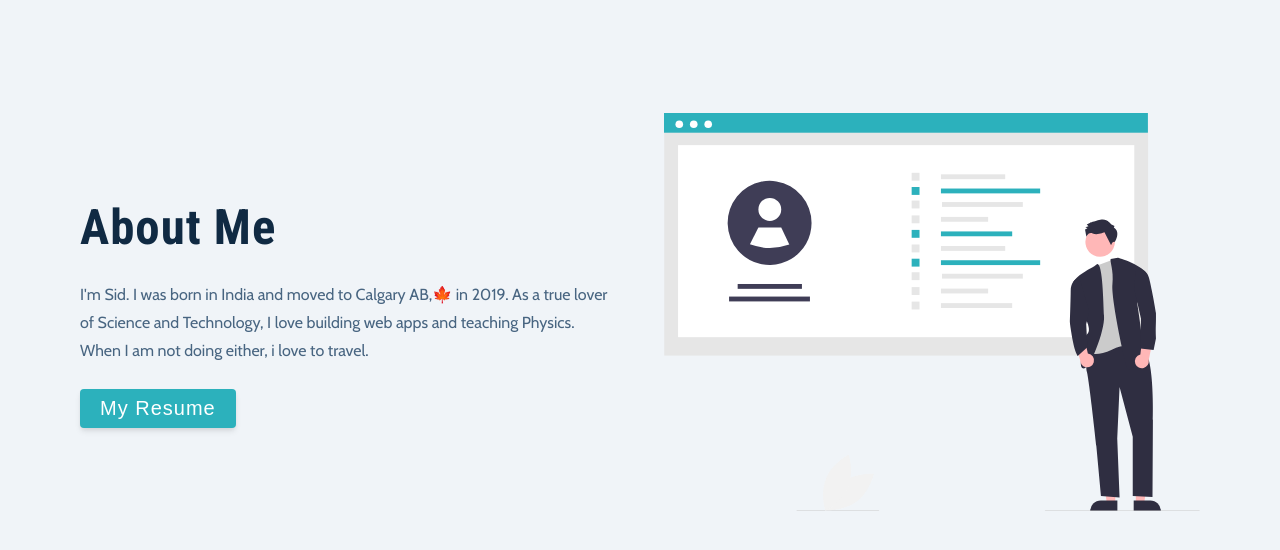
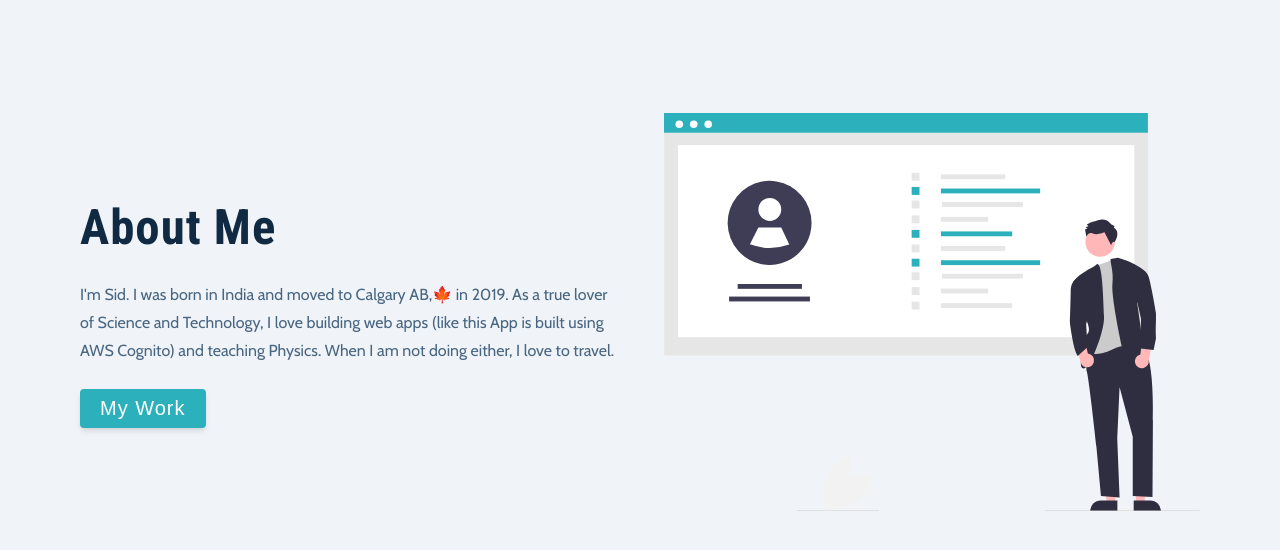
Before and after one commit to sidchopp/aws-amplify-static-website, a React (Create React App) app: page / in a window 1280 px wide. Shown: the top 550 px of the page. Built offline with nearby package versions, Linux system fonts and the light colour scheme.

Commit message:
My work button as a link to portfolio website

```diff
--- a/src/components/Landingpage.js
+++ b/src/components/Landingpage.js
@@ -9,11 +9,16 @@ const Landingpage = () => {
           About Me
         </h1>
         <p>
-          I'm Sid. I was born in India and moved to Calgary AB,🍁 in 2019. As a true lover of Science and Technology, I love building web apps and teaching Physics. When I am not doing either, i love to travel.
+          I'm Sid. I was born in India and moved to Calgary AB,🍁 in 2019. As a true lover of Science and Technology, I love building web apps (like this App is built using AWS Cognito) and teaching Physics. When I am not doing either, I love to travel.
         </p>
-        <button className='btn btn-hero'>
-          My Resume
-        </button>
+        <a href='https://sid-projects.netlify.app/' target="_blank" rel="noreferrer">
+          <button
+            className='btn btn-hero'
+          // type='button'
+          >
+            My Work
+          </button>
+        </a>
       </div>
       {/* Image on right for big screens */}
       <img src={main} alt=" Job Finder" className='img main-img' />
```
